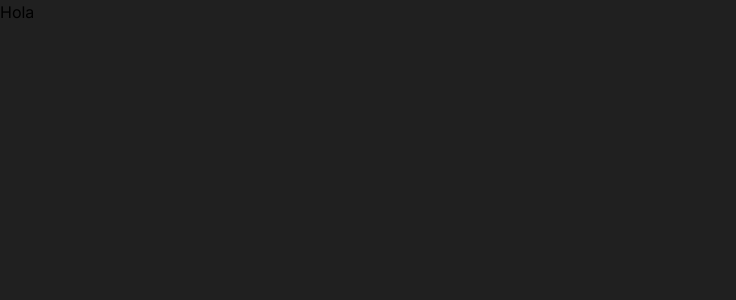
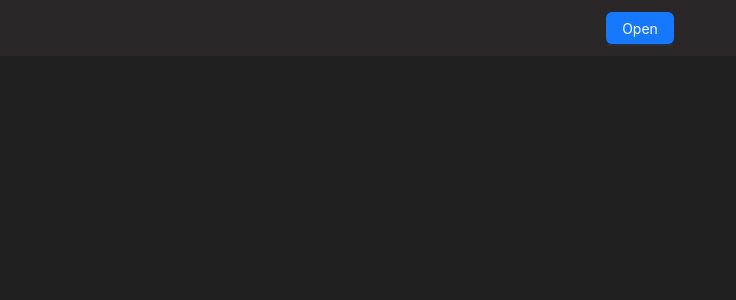
Before and after one commit to Sergiioog/MyAgenda, a Next.js app: page / in a window 1280 px wide. Shown: the top 300 px of the page, without its empty margins (0-736 px from the left). Built offline with nearby package versions, Linux system fonts and the light colour scheme.

Commit message:
Detallando header

```diff
--- a/src/app/globals.css
+++ b/src/app/globals.css
@@ -35,3 +35,88 @@
 main {
   background-color: #202020;
 }
+.headerPrincipal {
+  background-color: #292727;
+}
+
+/*-------RESET CSS--------*/
+
+
+/* Box sizing rules */
+*,
+*::before,
+*::after {
+	box-sizing: border-box;
+}
+
+/* Remove default padding */
+ul[class],
+ol[class] {
+	padding: 0;
+}
+
+/* Remove default margin */
+body,
+h1,
+h2,
+h3,
+h4,
+p,
+ul[class],
+ol[class],
+li,
+figure,
+figcaption,
+blockquote,
+dl,
+dd {
+	margin: 0;
+}
+
+/* Set core body defaults */
+body {
+	min-height: 100vh;
+	scroll-behavior: smooth;
+	text-rendering: optimizeSpeed;
+	line-height: 1.5;
+}
+
+/* Remove list styles on ul, ol elements with a class attribute */
+ul[class],
+ol[class] {
+	list-style: none;
+}
+
+/* A elements that don't have a class get default styles */
+a:not([class]) {
+	text-decoration-skip-ink: auto;
+}
+
+/* Make images easier to work with */
+img {
+	max-width: 100%;
+	display: block;
+}
+
+/* Natural flow and rhythm in articles by default */
+article > * + * {
+	margin-top: 1em;
+}
+
+/* Inherit fonts for inputs and buttons */
+input,
+button,
+textarea,
+select {
+	font: inherit;
+}
+
+/* Remove all animations and transitions for people that prefer not to see them */
+@media (prefers-reduced-motion: reduce) {
+	* {
+		animation-duration: 0.01ms !important;
+		animation-iteration-count: 1 !important;
+		transition-duration: 0.01ms !important;
+		scroll-behavior: auto !important;
+	}
+}
--- a/src/app/page.tsx
+++ b/src/app/page.tsx
@@ -1,5 +1,4 @@
 import Header from './ui/Header';
-import OffCanvas from './ui/OffCanvas';
 
 export default function Home() {
   return (
--- a/src/app/ui/Header.js
+++ /dev/null
@@ -1,6 +0,0 @@
-
-export default function Header () {
-    return (
-        <p>Hola</p>
-    );
-}
--- /dev/null
+++ b/src/app/ui/Header.jsx
@@ -0,0 +1,9 @@
+import OffCanvas from '../ui/OffCanvas'
+
+export default function Header () {
+    return (
+        <section className="headerPrincipal min-h-14 flex justify-center items-center text-white">
+            <OffCanvas />
+        </section>
+    );
+}
```
